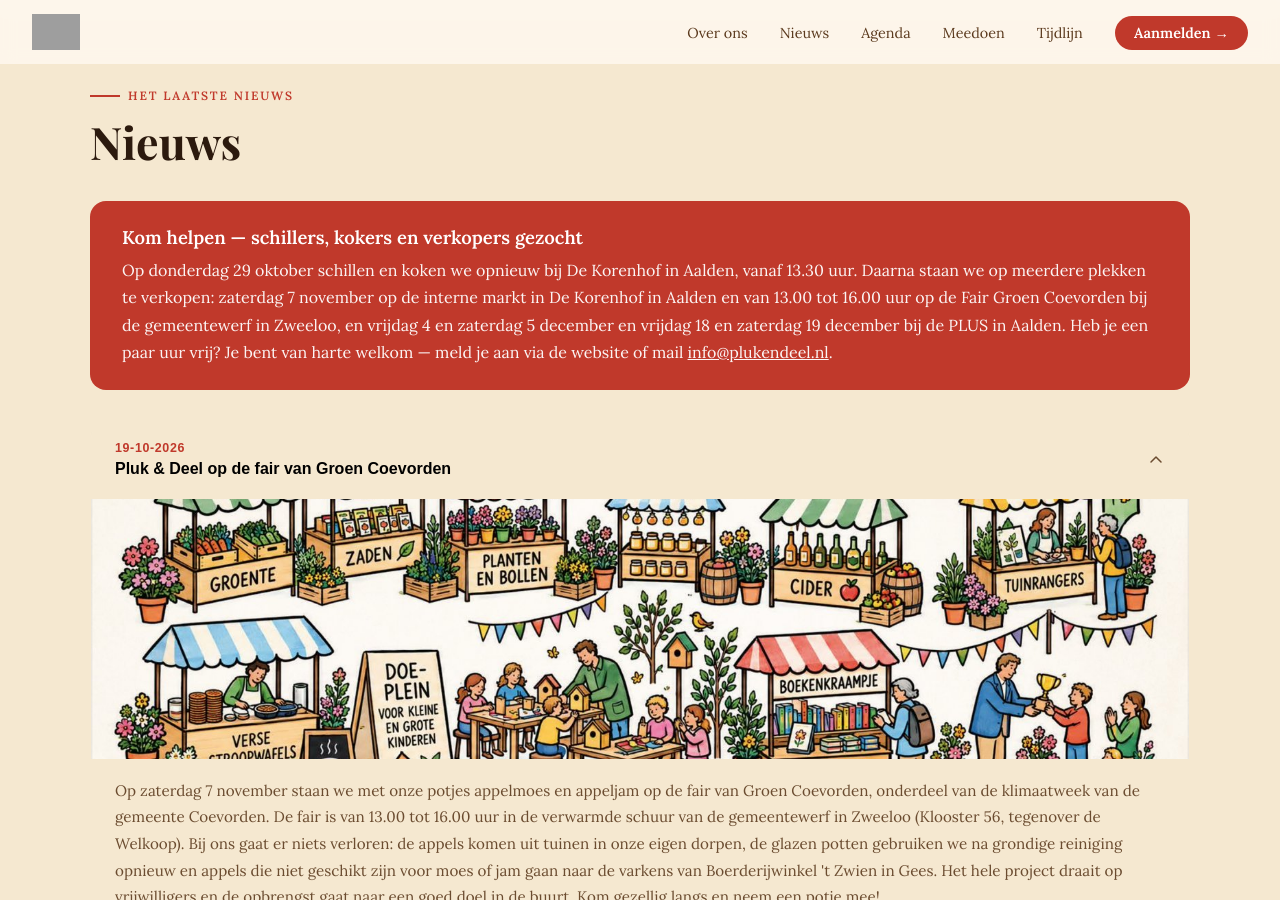
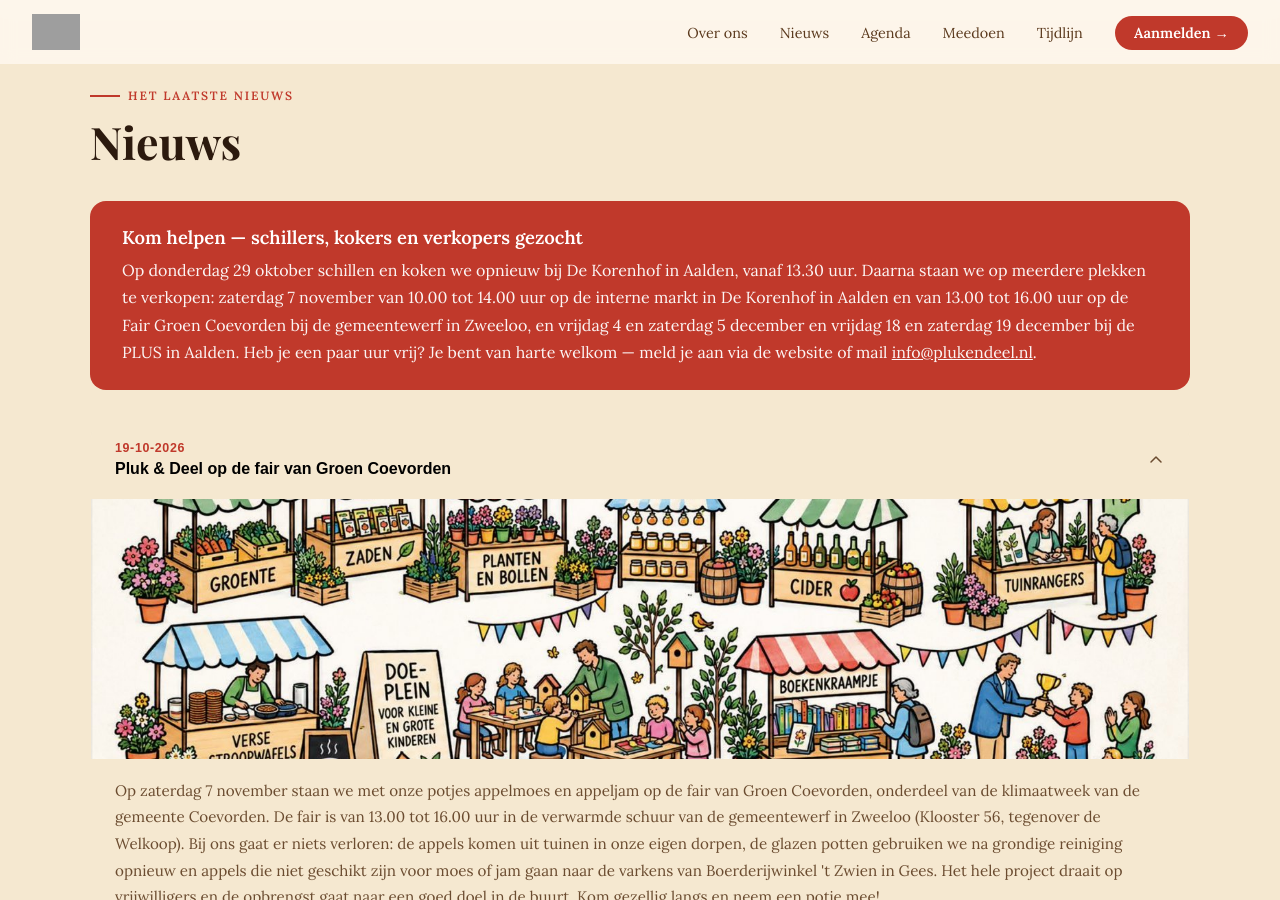
Before and after one commit to PlukenDeel/Pluk-en-Deel-2, a Jekyll site: the page built from index.html, in a window 1280 px wide and 900 px high, scrolled down 2108 px. Built offline with Jekyll 4.4.1, drawn with Linux system fonts in a browser that asks for light colours; some web fonts are replaced; some of the changed text lies outside the part shown; grey boxes are pictures that could not be loaded.

Commit message:
Markt De Korenhof 7 november: 10.00 - 14.00 uur
Co-Authored-By: Claude Sonnet 5.5 <noreply@anthropic.com>
Claude-Session: https://claude.ai/code/session_01NxZqyCjYDnsCsRqWsUSsne

```diff
--- a/_data/agenda.yml
+++ b/_data/agenda.yml
@@ -22,7 +22,7 @@ items:
     emoji: 🛒
     kleur: geel
     datums:
-      - datum: zaterdag 7 november
+      - datum: zaterdag 7 november, 10.00 - 14.00 uur
         iso: '2026-11-07'
         detail: Interne markt in De Korenhof, Aalden.
       - datum: zaterdag 7 november, 13.00 - 16.00 uur
--- a/index.html
+++ b/index.html
@@ -87,7 +87,7 @@ layout: default
     <h2 class="section-title" id="nieuws-titel">Nieuws</h2>
     <div class="oproep-banner">
       <strong>Kom helpen — schillers, kokers en verkopers gezocht</strong>
-      <p>Op donderdag 29 oktober schillen en koken we opnieuw bij De Korenhof in Aalden, vanaf 13.30 uur. Daarna staan we op meerdere plekken te verkopen: zaterdag 7 november op de interne markt in De Korenhof in Aalden en van 13.00 tot 16.00 uur op de Fair Groen Coevorden bij de gemeentewerf in Zweeloo, en vrijdag 4 en zaterdag 5 december en vrijdag 18 en zaterdag 19 december bij de PLUS in Aalden. Heb je een paar uur vrij? Je bent van harte welkom — meld je aan via de website of mail <a href="mailto:info@plukendeel.nl">info@plukendeel.nl</a>.</p>
+      <p>Op donderdag 29 oktober schillen en koken we opnieuw bij De Korenhof in Aalden, vanaf 13.30 uur. Daarna staan we op meerdere plekken te verkopen: zaterdag 7 november van 10.00 tot 14.00 uur op de interne markt in De Korenhof in Aalden en van 13.00 tot 16.00 uur op de Fair Groen Coevorden bij de gemeentewerf in Zweeloo, en vrijdag 4 en zaterdag 5 december en vrijdag 18 en zaterdag 19 december bij de PLUS in Aalden. Heb je een paar uur vrij? Je bent van harte welkom — meld je aan via de website of mail <a href="mailto:info@plukendeel.nl">info@plukendeel.nl</a>.</p>
     </div>
     <div class="nieuws-acc">
       {% for bericht in site.data.nieuws.items %}
```
